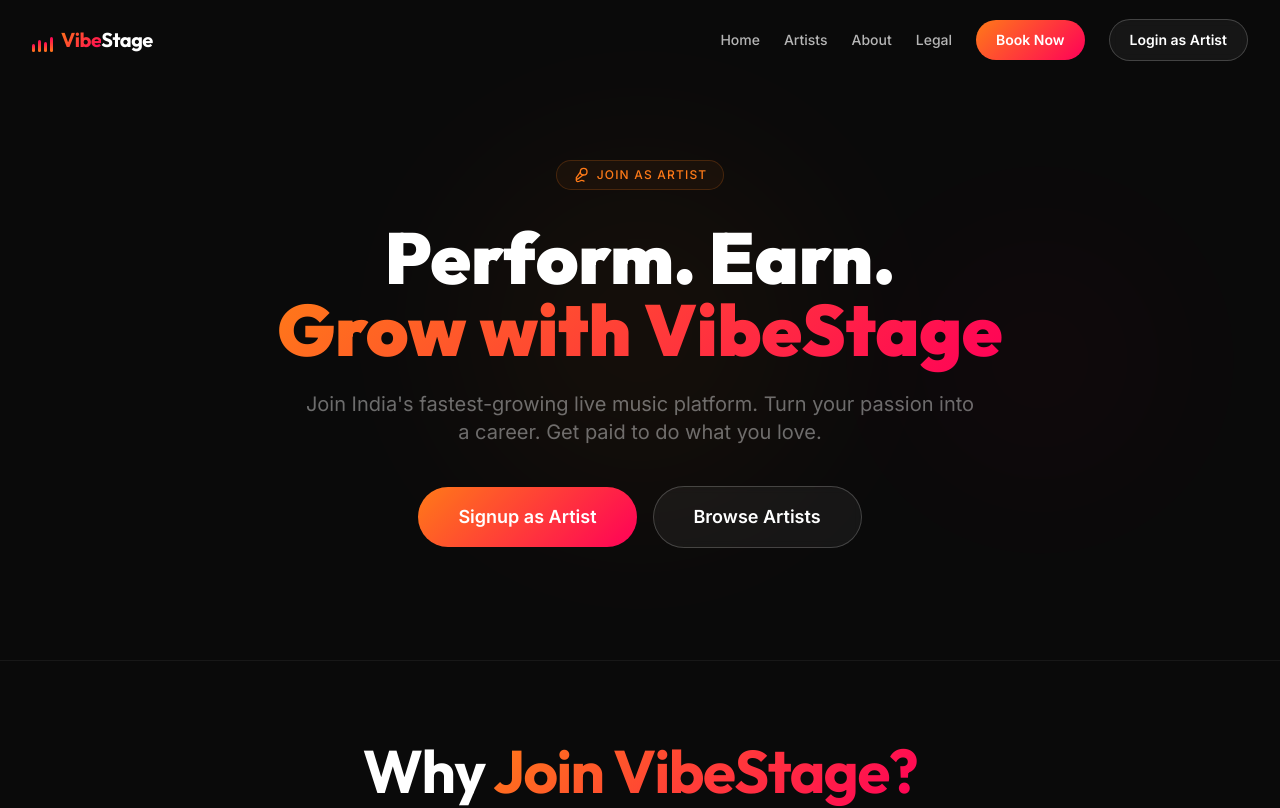
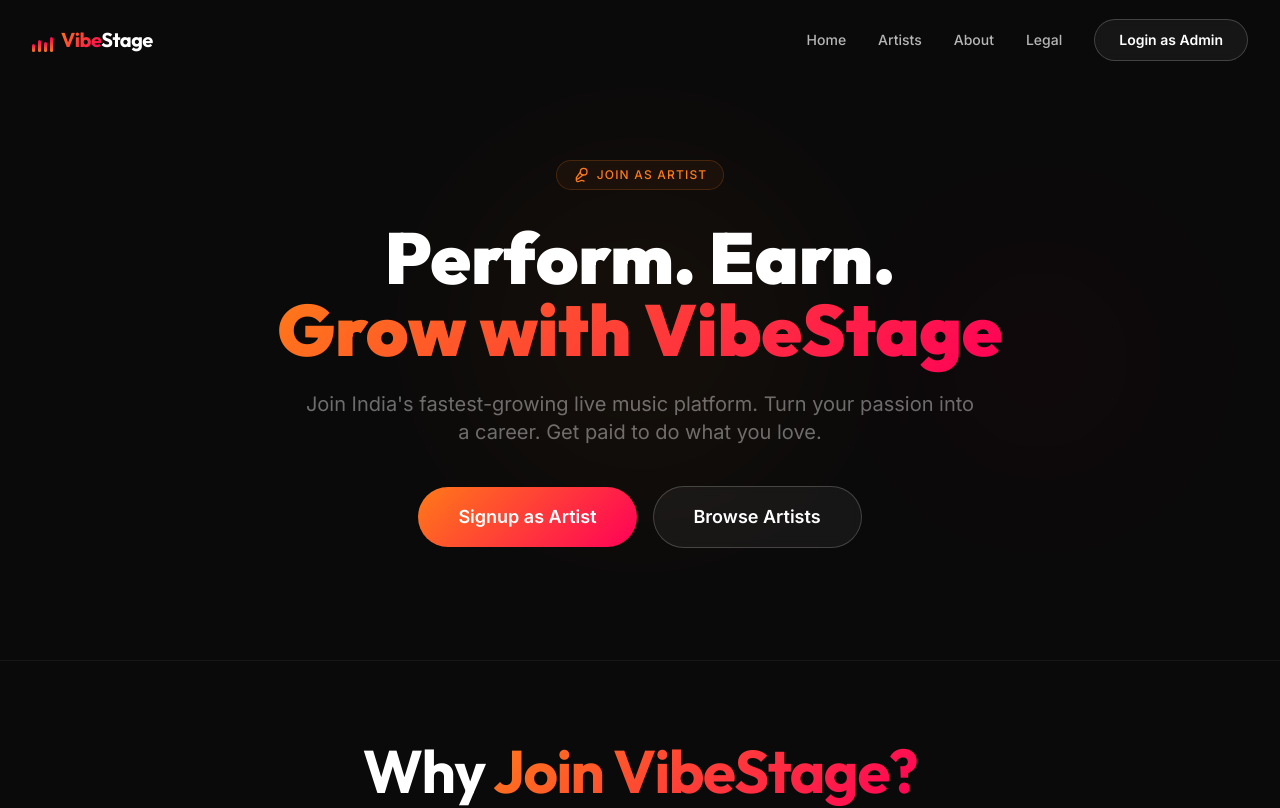
Before and after one commit to krdevansh/vibestage, a Next.js app: page /join in a window 1280 px wide. Shown: the top 808 px of the page. Built offline with nearby package versions, Linux system fonts and the light colour scheme.

Commit message:
revert: restore original navbar - remove unauthorized Book Now and Login as Artist changes

```diff
--- a/src/components/HeroSection.tsx
+++ b/src/components/HeroSection.tsx
@@ -101,23 +101,6 @@
           </Link>
         </div>
 
-        {/* Stats bar */}
-        <div className="mt-20 flex flex-wrap items-center justify-center gap-8 md:gap-16 opacity-0 animate-fade-in animate-delay-700">
-          {[
-            { value: "2,500+", label: "Artists" },
-            { value: "10K+", label: "Events" },
-            { value: "50+", label: "Cities" },
-          ].map((stat) => (
-            <div key={stat.label} className="text-center">
-              <div className="text-2xl md:text-3xl font-display font-bold gradient-text">
-                {stat.value}
-              </div>
-              <div className="text-xs text-white/30 uppercase tracking-widest mt-1">
-                {stat.label}
-              </div>
-            </div>
-          ))}
-        </div>
       </div>
 
       {/* Bottom gradient fade */}
--- a/src/components/Navbar.tsx
+++ b/src/components/Navbar.tsx
@@ -53,7 +53,7 @@
         </Link>
 
         {/* Desktop Links */}
-        <div className="hidden md:flex items-center gap-6">
+        <div className="hidden md:flex items-center gap-8">
           {NAV_LINKS.map((link) => (
             <Link
               key={link.label}
@@ -64,11 +64,8 @@
               {link.label}
             </Link>
           ))}
-          <Link href="/login?role=partner" className="btn-primary !py-2.5 !px-5 !text-sm" id="nav-cta-partner">
-            <span>Book Now</span>
-          </Link>
-          <Link href="/login?role=artist" className="btn-secondary !py-2.5 !px-5 !text-sm" id="nav-cta-artist">
-            <span>Login as Artist</span>
+          <Link href="/login?role=admin" className="btn-secondary !py-2.5 !px-6 !text-sm" id="nav-cta">
+            <span>Login as Admin</span>
           </Link>
         </div>
 
@@ -115,45 +112,19 @@
               {link.label}
             </Link>
           ))}
-          <div className="flex flex-col gap-3 mt-4 w-full max-w-xs">
           <Link
-              href="/login?role=partner"
+            href="/login?role=admin"
             onClick={() => setMobileOpen(false)}
-              className={`btn-primary !py-3 !text-sm text-center transition-all duration-300 ${
+            className={`btn-secondary mt-4 transition-all duration-300 ${
               mobileOpen
                 ? "translate-y-0 opacity-100"
                 : "translate-y-8 opacity-0"
             }`}
             style={{ transitionDelay: "520ms" }}
-            >
-              Login as Organizer
-            </Link>
-            <Link
-              href="/login?role=artist"
-              onClick={() => setMobileOpen(false)}
-              className={`btn-secondary !py-3 !text-sm text-center transition-all duration-300 ${
-                mobileOpen
-                  ? "translate-y-0 opacity-100"
-                  : "translate-y-8 opacity-0"
-              }`}
-              style={{ transitionDelay: "580ms" }}
-            >
-              Login as Artist
-            </Link>
-            <Link
-              href="/login?role=admin"
-              onClick={() => setMobileOpen(false)}
-              className={`text-sm text-white/40 hover:text-white text-center transition-all duration-300 ${
-                mobileOpen
-                  ? "translate-y-0 opacity-100"
-                  : "translate-y-8 opacity-0"
-              }`}
-              style={{ transitionDelay: "640ms" }}
             id="mobile-nav-cta"
           >
-              Admin Login
+            <span>Login as Admin</span>
           </Link>
-          </div>
         </div>
       </div>
     </header>
```
Lines whose indentation alone changed are shown as unchanged.
